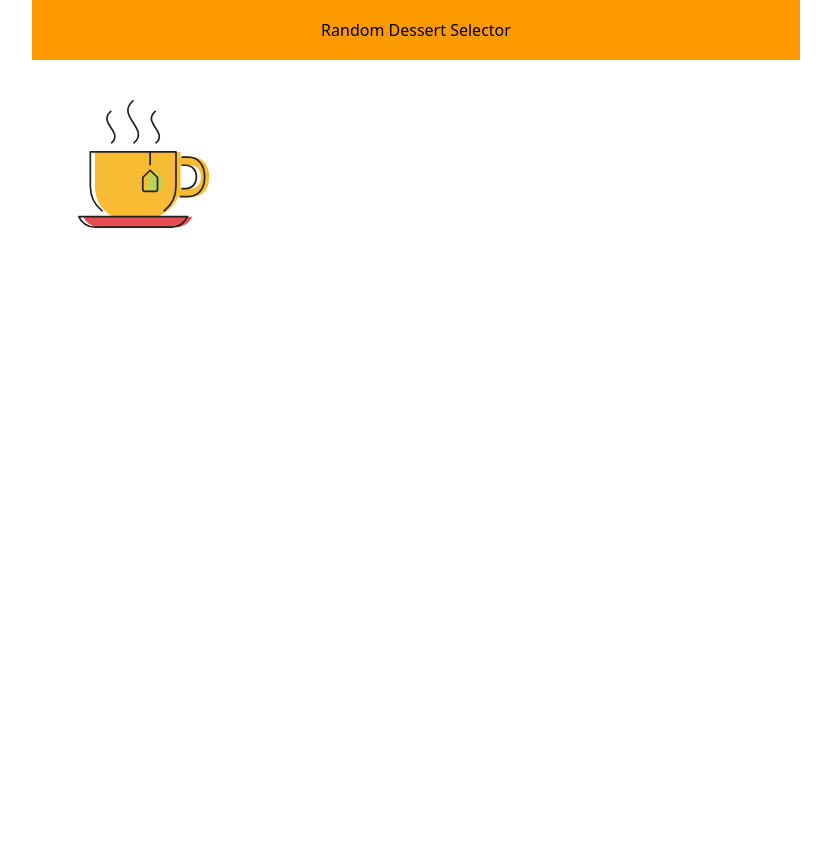
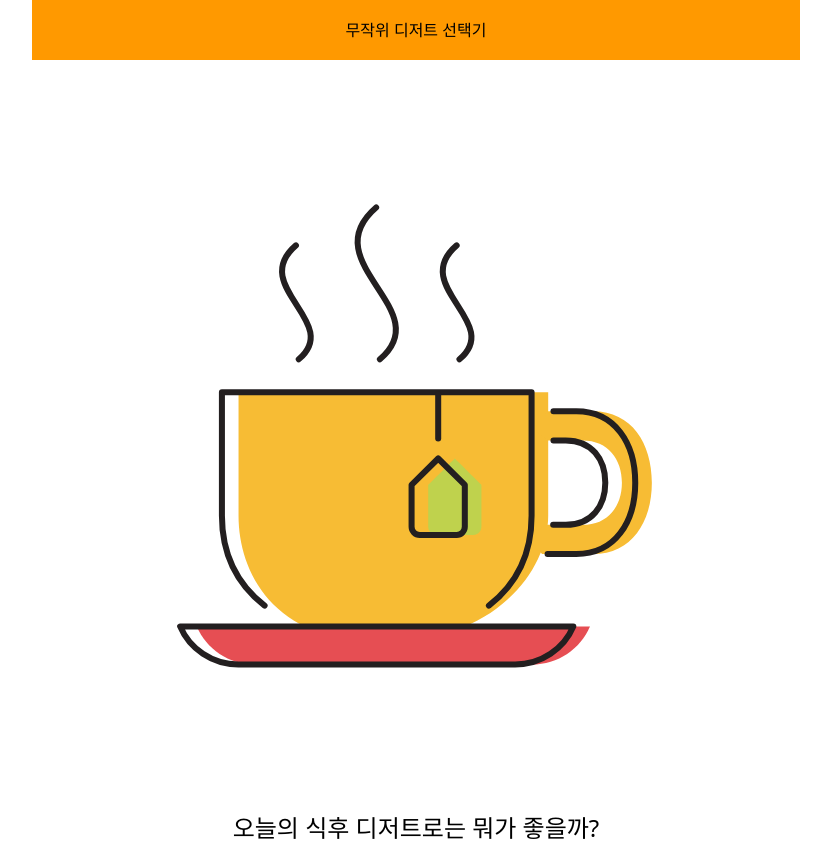
Before and after one commit to rosenfence/random-dessert-selector, a React (Vite) app: page / in a window 1280 px wide. Shown: the whole page, without its empty margins (224-1055 px from the left). Before the commit the page ends 800 px from the top, so only its background shows below. Built offline with nearby package versions, Linux system fonts and the light colour scheme; the HTML template or start-up script is replaced by a standard one.

Commit message:
add: Header 추가

```diff
--- a/src/components/Start.jsx
+++ b/src/components/Start.jsx
@@ -4,7 +4,8 @@ import { Lottie } from './common';
 const Start = () => {
   return (
     <div>
-      <Lottie />
+      <Lottie className="flex justify-center w-52" alt="시작" />
+      <div className="text-center text-2xl">오늘의 식후 디저트로는 뭐가 좋을까?</div>
     </div>
   );
 };
--- a/src/components/common/Header.jsx
+++ b/src/components/common/Header.jsx
@@ -3,7 +3,7 @@ import React from 'react';
 const Header = () => {
   return (
     <header className="absolute top-0 left-0 w-full h-[60px] flex-center text-center font-medium bg-[#FF9900]">
-      Random Dessert Selector
+      무작위 디저트 선택기
     </header>
   );
 };
--- a/src/components/common/Lottie.jsx
+++ b/src/components/common/Lottie.jsx
@@ -9,7 +9,7 @@ const Lottie = () => {
     lottie.loadAnimation({
       container: container.current,
       renderer: 'svg',
-      loop: true,
+      loop: false,
       autoplay: true,
       animationData: animation,
     });
@@ -17,7 +17,7 @@ const Lottie = () => {
 
   return (
     <>
-      <div ref={container} className="w-52"></div>
+      <div ref={container}></div>
     </>
   );
 };
```
